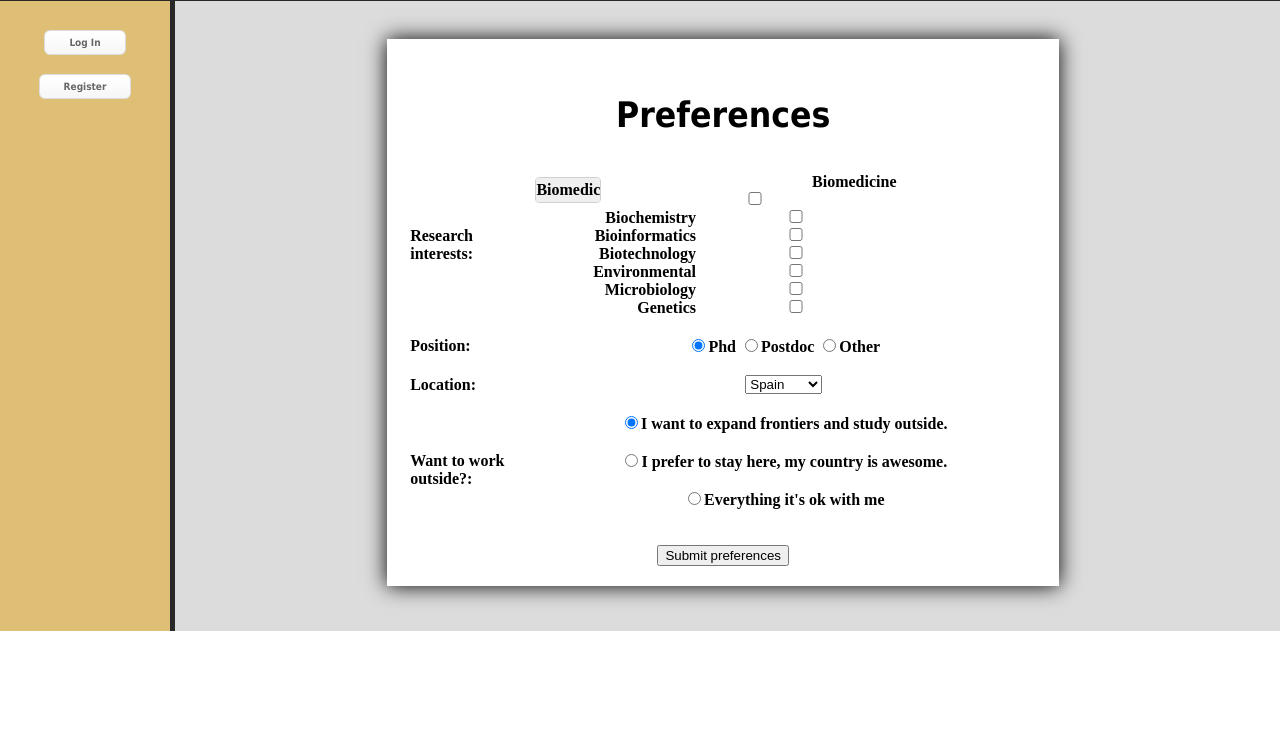
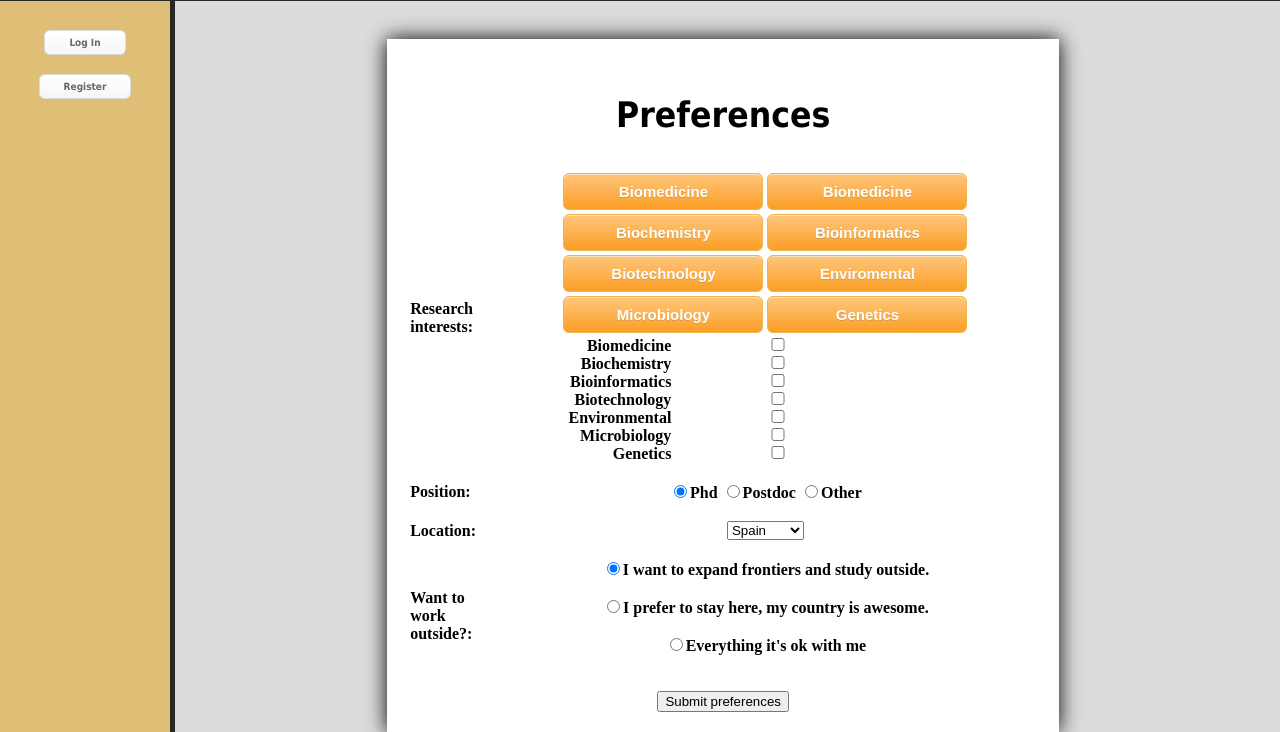
Before and after one commit to cescgina/what_next_bio, a PHP site: page /preferences_form.php in a window 1280 px wide. Shown: the part 169-901 px from the top of the page. Before the commit the page ends 800 px from the top, so only its background shows below. Run offline with PHP 8.4, Linux system fonts and the light colour scheme.

Commit message:
Improved preferences form(Felipe)

```diff
--- a/web_design/preferences_form.php
+++ b/web_design/preferences_form.php
@@ -18,18 +18,37 @@ body {
     font-family:sans-serif;
 }
 
+
 #ck-button {
-    margin:4px;
-    background-color:#EFEFEF;
-    border-radius:4px;
-    border:1px solid #D0D0D0;
-    overflow:auto;
-    float:left;
+  -moz-box-shadow:inset 0px 1px 0px 0px #fce2c1;
+  -webkit-box-shadow:inset 0px 1px 0px 0px #fce2c1;
+  box-shadow:inset 0px 1px 0px 0px #fce2c1;
+  background:-webkit-gradient(linear, left top, left bottom, color-stop(0.05, #ffc477), color-stop(1, #fb9e25));
+  background:-moz-linear-gradient(top, #ffc477 5%, #fb9e25 100%);
+  background:-webkit-linear-gradient(top, #ffc477 5%, #fb9e25 100%);
+  background:-o-linear-gradient(top, #ffc477 5%, #fb9e25 100%);
+  background:-ms-linear-gradient(top, #ffc477 5%, #fb9e25 100%);
+  background:linear-gradient(to bottom, #ffc477 5%, #fb9e25 100%);
+  filter:progid:DXImageTransform.Microsoft.gradient(startColorstr='#ffc477', endColorstr='#fb9e25',GradientType=0);
+  background-color:#ffc477;
+  -moz-border-radius:6px;
+  -webkit-border-radius:6px;
+  border-radius:6px;
+  border:1px solid #eeb44f;
+  display:inline-block;
+  cursor:pointer;
+  color:#ffffff;
+  font-family:Arial;
+  font-size:15px;
+  font-weight:bold;
+  padding:6px 24px;
+  text-decoration:none;
+  text-shadow:0px 1px 0px #cc9f52;
 }
 
 #ck-button label {
     float:left;
-    width:4.0em;
+    width:10.0em;
 }
 
 #ck-button label span {
@@ -71,6 +112,41 @@ body {
                <div id="ck-button">
                  <label>
                    <input type="checkbox" name="tag" value="biomed"><span>Biomedicine</span>
+                 </label>
+               </div>
+               <div id="ck-button">
+                 <label>
+                   <input type="checkbox" name="tag" value="biomed"><span>Biomedicine</span>
+                 </label>
+               </div>
+               <div id="ck-button">
+                 <label>
+                   <input type="checkbox" name="tag" value="biomed"><span>Biochemistry</span>
+                 </label>
+               </div>
+               <div id="ck-button">
+                 <label>
+                   <input type="checkbox" name="tag" value="biomed"><span>Bioinformatics</span>
+                 </label>
+               </div>
+               <div id="ck-button">
+                 <label>
+                   <input type="checkbox" name="tag" value="biomed"><span>Biotechnology</span>
+                 </label>
+               </div>
+               <div id="ck-button">
+                 <label>
+                   <input type="checkbox" name="tag" value="biomed"><span>Enviromental</span>
+                 </label>
+               </div>
+               <div id="ck-button">
+                 <label>
+                   <input type="checkbox" name="tag" value="biomed"><span>Microbiology</span>
+                 </label>
+               </div>
+               <div id="ck-button">
+                 <label>
+                   <input type="checkbox" name="tag" value="biomed"><span>Genetics</span>
                  </label>
                </div>
                <label for="biomed">Biomedicine</label> <input type="checkbox" name="tag[]" id="biomed" value="Biomedicine">
```
Also changed, not shown: other parts of web_design/preferences_form.php (+30 -8 lines).
